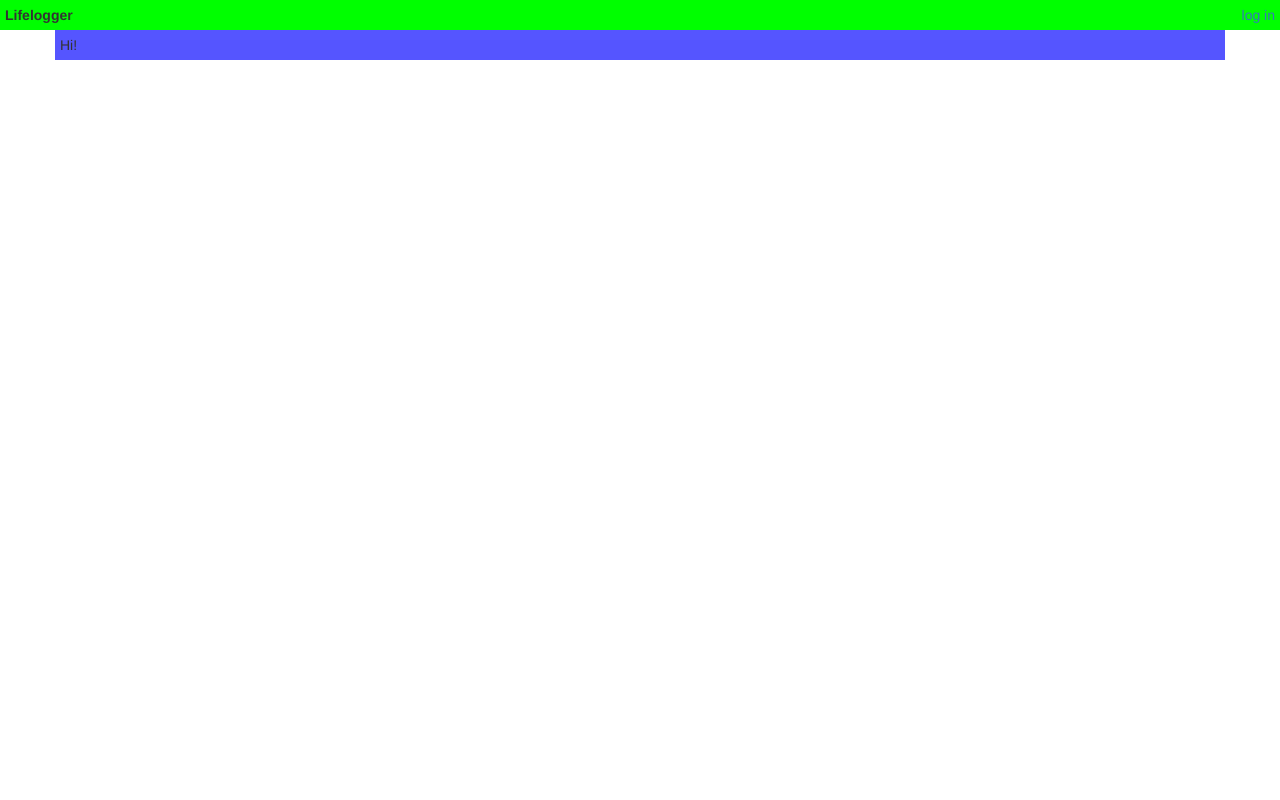
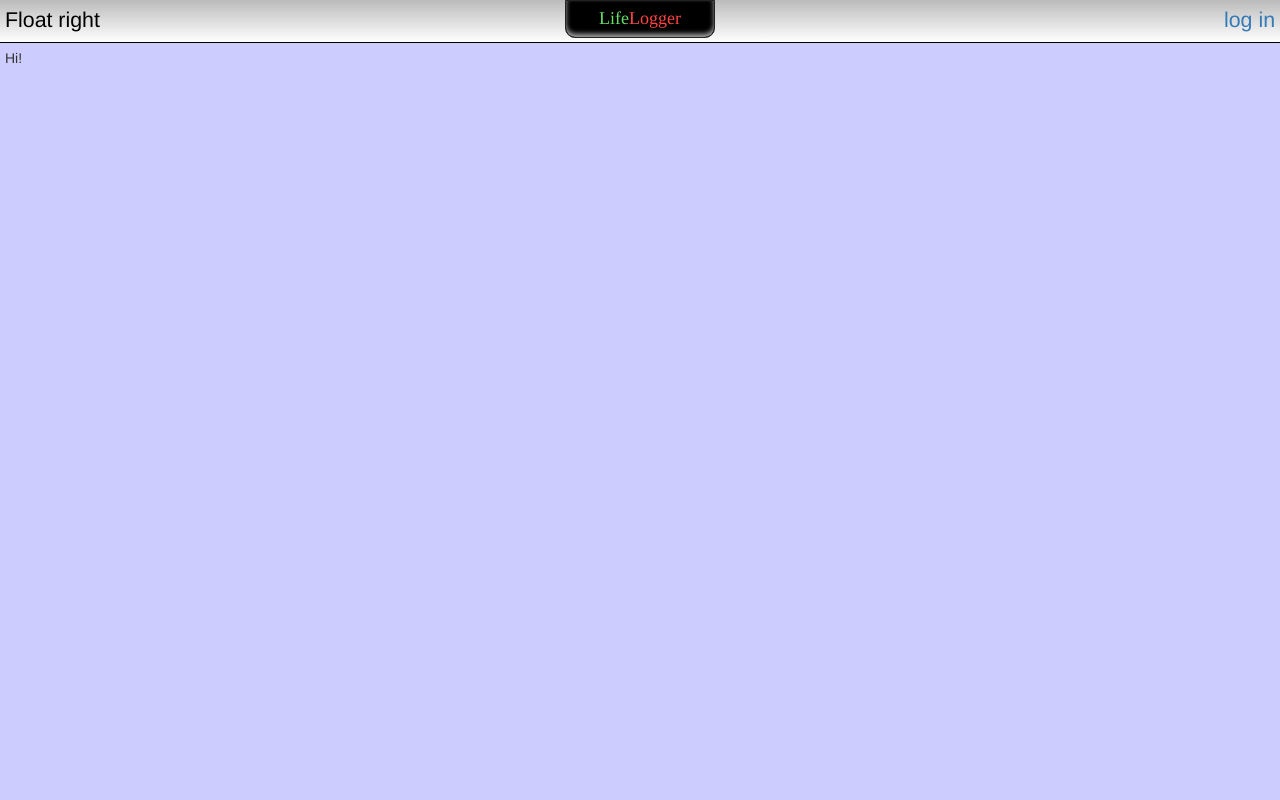
Before and after one commit to ErikBjare/LifeLogger, a Flask app: page / in a window 1280 px wide. Run offline with Flask 2, Linux system fonts and the light colour scheme; some libraries are stand-ins or nearby versions.

Commit message:
Added a few files made just playing around

```diff
--- /dev/null
+++ b/scss/_mixins.scss
@@ -0,0 +1,5 @@
+@mixin gradient($from, $to) {
+  background: -webkit-gradient(linear, left top, left bottom, from($from), to($to));
+  background: -moz-linear-gradient(top,  $from, $to);
+  filter:  progid:DXImageTransform.Microsoft.gradient(startColorstr='#{$from}', endColorstr='#{$to}');
+}
--- /dev/null
+++ b/scss/style.scss
@@ -0,0 +1,56 @@
+@import 'mixins';
+
+html, body {
+    margin: 0px;
+    padding: 0px;
+}
+
+.float-left {
+    float: left;
+}
+
+.float-right {
+    float: right;
+}
+
+#header {
+    @include gradient(#BBB, #FFF);
+    color: #000;
+    background-color: #CCC;
+    border: 1px solid #000;
+    border-width: 0 0 1px 0;
+
+    .float-left { padding: 5px }
+    .float-right { padding: 5px }
+
+    #header-content {
+        font-size: 16pt;
+        height: 42px;
+
+        #logo {
+            text-align: center;
+            width: 150px;
+            font-family: Times, serif;
+            font-size: 18px;
+            padding: 5px;
+            background-color: #000;
+            box-shadow: 0px -3px 5px 0px #AAA inset;
+            border: 1px solid #222;
+            border-width: 1px 1px 1px 1px;
+            border-radius: 0 0 10px 10px;
+            float: center;
+        }
+
+    }
+}
+
+#wrapper {
+    width: 100%;
+}
+
+.container {
+    width: 100%;
+    height: 100%;
+    padding: 5px;
+    background-color: #CCF;
+}
--- a/static/css/style.css
+++ b/static/css/style.css
@@ -1,24 +1,46 @@
+html, body {
+  margin: 0px;
+  padding: 0px; }
+
+.float-left {
+  float: left; }
+
+.float-right {
+  float: right; }
+
 #header {
-  width: 100%;
-  background-color: #CCC; }
+  background: -webkit-gradient(linear, left top, left bottom, from(#bbbbbb), to(white));
+  background: -moz-linear-gradient(top, #bbbbbb, white);
+  filter: progid:DXImageTransform.Microsoft.gradient(startColorstr='#bbbbbb', endColorstr='white');
+  color: #000;
+  background-color: #CCC;
+  border: 1px solid #000;
+  border-width: 0 0 1px 0; }
+  #header .float-left {
+    padding: 5px; }
+  #header .float-right {
+    padding: 5px; }
+  #header #header-content {
+    font-size: 16pt;
+    height: 42px; }
+    #header #header-content #logo {
+      text-align: center;
+      width: 150px;
+      font-family: Times, serif;
+      font-size: 18px;
+      padding: 5px;
+      background-color: #000;
+      box-shadow: 0px -3px 5px 0px #AAA inset;
+      border: 1px solid #222;
+      border-width: 1px 1px 1px 1px;
+      border-radius: 0 0 10px 10px;
+      float: center; }
 
-#header-content {
-  margin-left: auto;
-  margin-right: auto;
-  max-width: 1280px;
-  padding: 5px;
-  background-color: #0F0; }
+#wrapper {
+  width: 100%; }
 
 .container {
-  margin-left: auto;
-  margin-right: auto;
-  max-width: 1280px;
+  width: 100%;
+  height: 100%;
   padding: 5px;
-  background-color: #55F; }
-
-.logo {
-  font-size: 14px;
-  font-weight: bold; }
-
-.login {
-  float: right; }
+  background-color: #CCF; }
--- /dev/null
+++ b/static/js/main.js
@@ -0,0 +1,12 @@
+function init() {
+    resize();
+    $(window).resize(resize);
+}
+
+function resize() {
+    var el = $(".container");
+    el.height($(window).height() - el.offset().top - 10);
+}
+
+
+$(window).ready(init);
--- a/style.scss
+++ /dev/null
@@ -1,29 +0,0 @@
-#header {
-    width: 100%;
-    background-color: #CCC;
-}
-
-#header-content {
-    margin-left: auto;
-    margin-right: auto;
-    max-width: 1280px;
-    padding: 5px;
-    background-color: #0F0;
-}
-
-.container {
-    margin-left: auto;
-    margin-right: auto;
-    max-width: 1280px;
-    padding: 5px;
-    background-color: #55F;
-}
-
-.logo {
-    font-size: 14px;
-    font-weight: bold;
-}
-
-.login {
-    float: right;
-}
--- a/templates/base.html
+++ b/templates/base.html
@@ -12,17 +12,23 @@
         <!-- jQuery -->
         <script src="//ajax.googleapis.com/ajax/libs/jquery/2.1.0/jquery.min.js"></script>
 
-        <!-- jQuery UI -->
-        <script src="{{ url_for('static', filename='js/jquery-ui-1.10.4.custom.js') }}"></script>
-        <link rel=stylesheet type=text/css href="{{ url_for('static', filename='css/ui-darkness/jquery-ui-1.10.4.custom.css') }}">
+        <!-- Some JS -->
+        <script src="{{ url_for('static', filename='js/main.js') }}"></script>
 
         {% block head %}{% endblock %}
     </head>
     <body>
         <div id="header">
             <div id="header-content">
-                <span class="logo">Lifelogger</span>
-                <div class="login">
+                <div class="float-left">Float right</div>
+                    <div style="position: absolute; left: 50%;">
+                                <div style="position: relative; left: -50%;">
+                        <div id="logo">
+                            <span style="color: #6D6">Life</span><span style="color: #F44;">Logger</span>
+                        </div>
+                    </div>
+                </div>
+                <div class="float-right">
                     {% if not session.logged_in %}
                         <a href="{{ url_for('login') }}">log in</a>
                     {% else %}
@@ -31,8 +37,10 @@
                 </div>
             </div>
         </div>
-        <div class="container">
-            {% block body %}{% endblock %}
+        <div id="wrapper">
+            <div class="container">
+                {% block body %}{% endblock %}
+            </div>
         </div>
     </body>
 </html>
```
